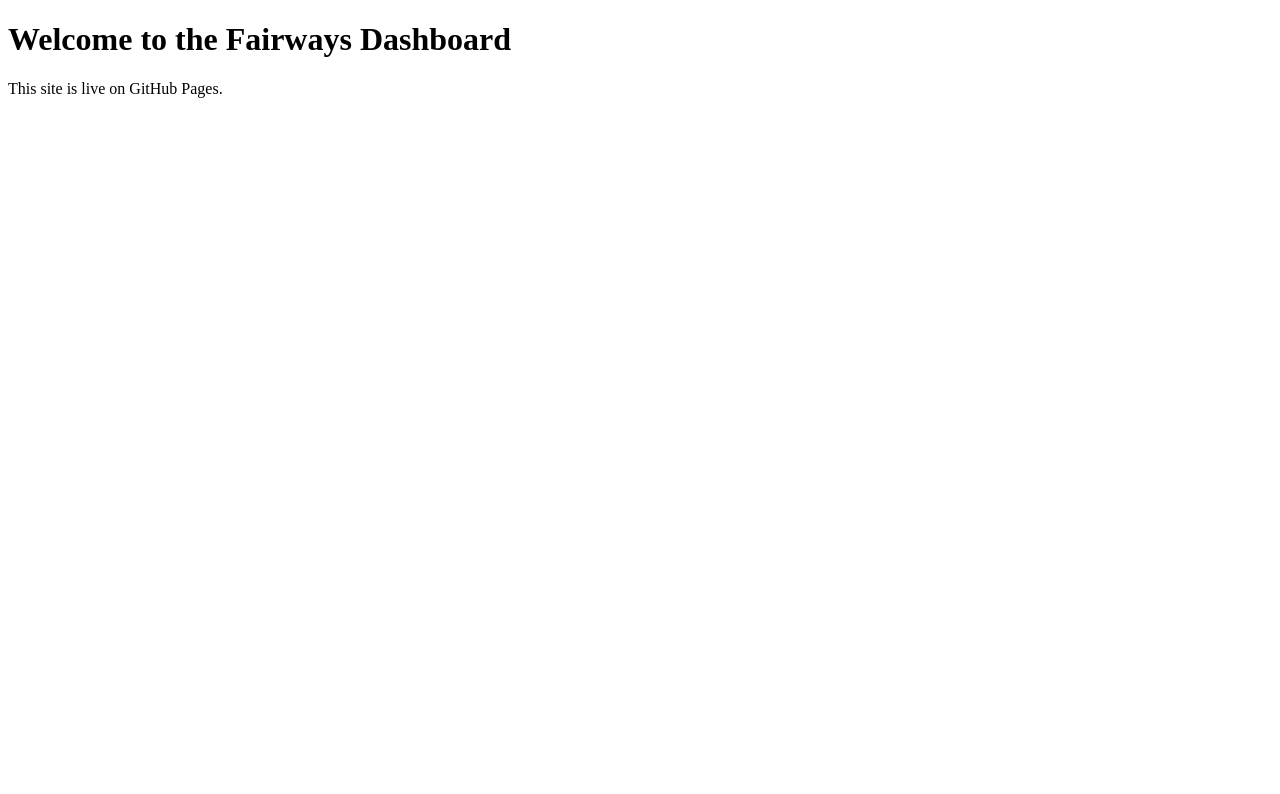
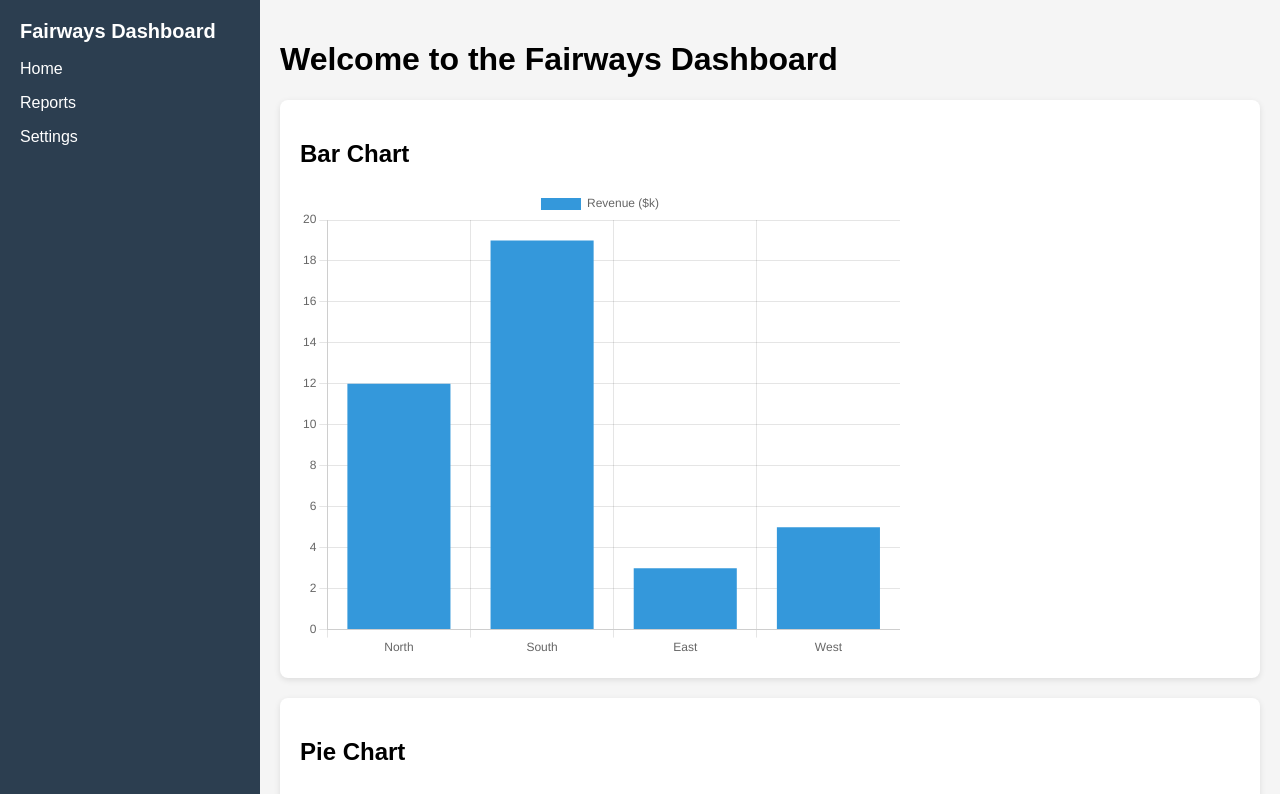
Before and after one commit to mingaile51/fairways-dashboard, a plain HTML site: page index.html in a window 1280 px wide. Shown: the top 794 px of the page. Drawn offline with nearby package versions, Linux system fonts and the light colour scheme.

Commit message:
Add full visual dashboard

```diff
--- a/index.html
+++ b/index.html
@@ -2,11 +2,98 @@
 <html lang="en">
 <head>
   <meta charset="UTF-8" />
-  <meta name="viewport" content="width=device-width, initial-scale=1.0" />
+  <meta name="viewport" content="width=device-width, initial-scale=1.0"/>
   <title>Fairways Dashboard</title>
+  <script src="https://cdn.jsdelivr.net/npm/chart.js"></script>
+  <style>
+    body {
+      margin: 0;
+      font-family: Arial, sans-serif;
+      display: flex;
+    }
+
+    aside {
+      width: 220px;
+      background: #2c3e50;
+      color: white;
+      height: 100vh;
+      padding: 20px;
+    }
+
+    aside h2 {
+      margin-top: 0;
+      font-size: 20px;
+    }
+
+    main {
+      flex: 1;
+      padding: 20px;
+      background: #f5f5f5;
+    }
+
+    .card {
+      background: white;
+      border-radius: 8px;
+      padding: 20px;
+      margin-bottom: 20px;
+      box-shadow: 0 2px 6px rgba(0, 0, 0, 0.1);
+    }
+
+    canvas {
+      width: 100% !important;
+      max-width: 600px;
+    }
+  </style>
 </head>
 <body>
-  <h1>Welcome to the Fairways Dashboard</h1>
-  <p>This site is live on GitHub Pages.</p>
+  <aside>
+    <h2>Fairways Dashboard</h2>
+    <nav>
+      <p>Home</p>
+      <p>Reports</p>
+      <p>Settings</p>
+    </nav>
+  </aside>
+
+  <main>
+    <h1>Welcome to the Fairways Dashboard</h1>
+    <div class="card">
+      <h2>Bar Chart</h2>
+      <canvas id="barChart"></canvas>
+    </div>
+
+    <div class="card">
+      <h2>Pie Chart</h2>
+      <canvas id="pieChart"></canvas>
+    </div>
+  </main>
+
+  <script>
+    const barCtx = document.getElementById('barChart');
+    new Chart(barCtx, {
+      type: 'bar',
+      data: {
+        labels: ['North', 'South', 'East', 'West'],
+        datasets: [{
+          label: 'Revenue ($k)',
+          data: [12, 19, 3, 5],
+          backgroundColor: '#3498db',
+        }]
+      }
+    });
+
+    const pieCtx = document.getElementById('pieChart');
+    new Chart(pieCtx, {
+      type: 'pie',
+      data: {
+        labels: ['Red', 'Blue', 'Yellow'],
+        datasets: [{
+          label: 'Users',
+          data: [10, 20, 30],
+          backgroundColor: ['#e74c3c', '#2980b9', '#f1c40f']
+        }]
+      }
+    });
+  </script>
 </body>
 </html>
```
